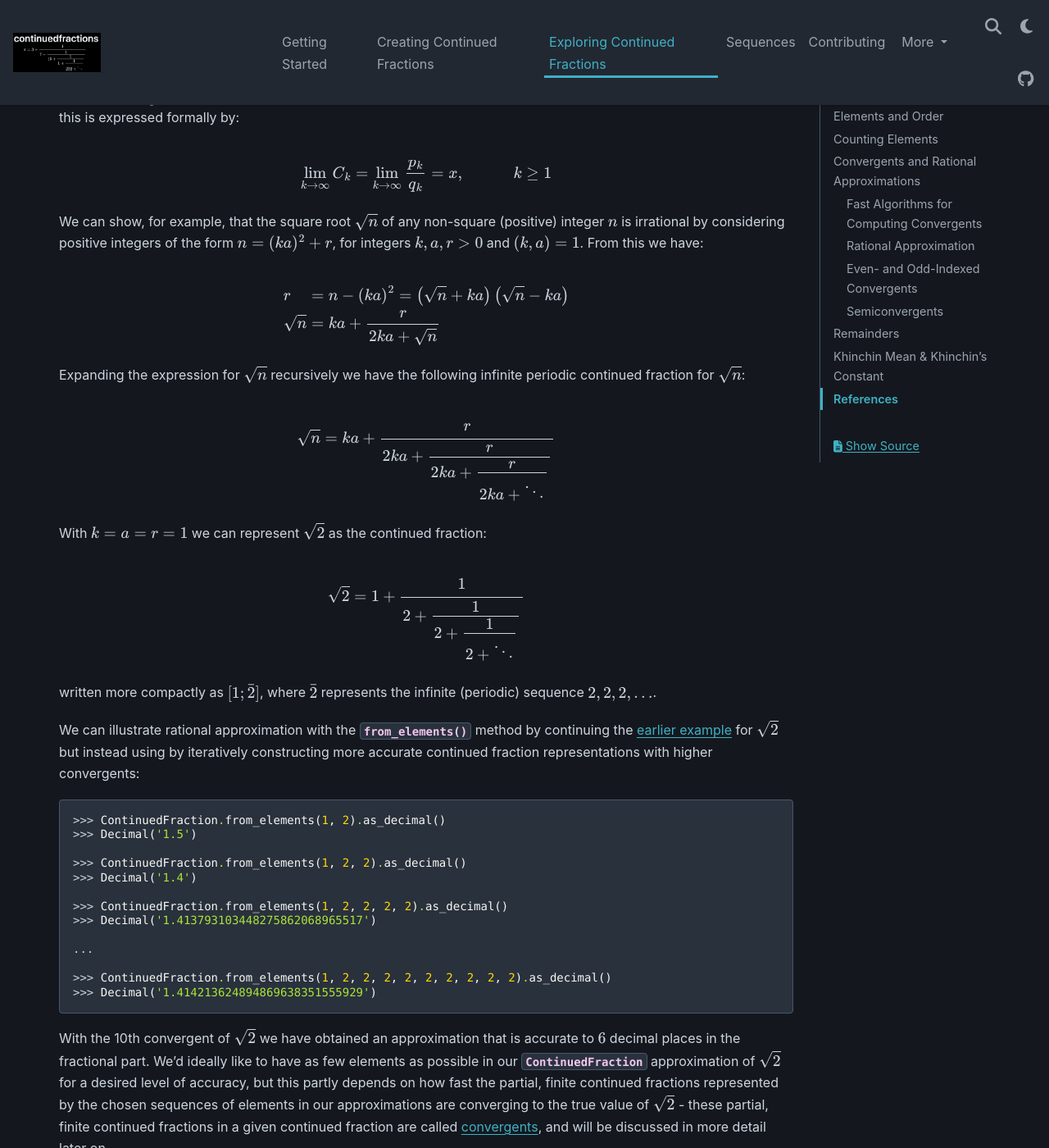
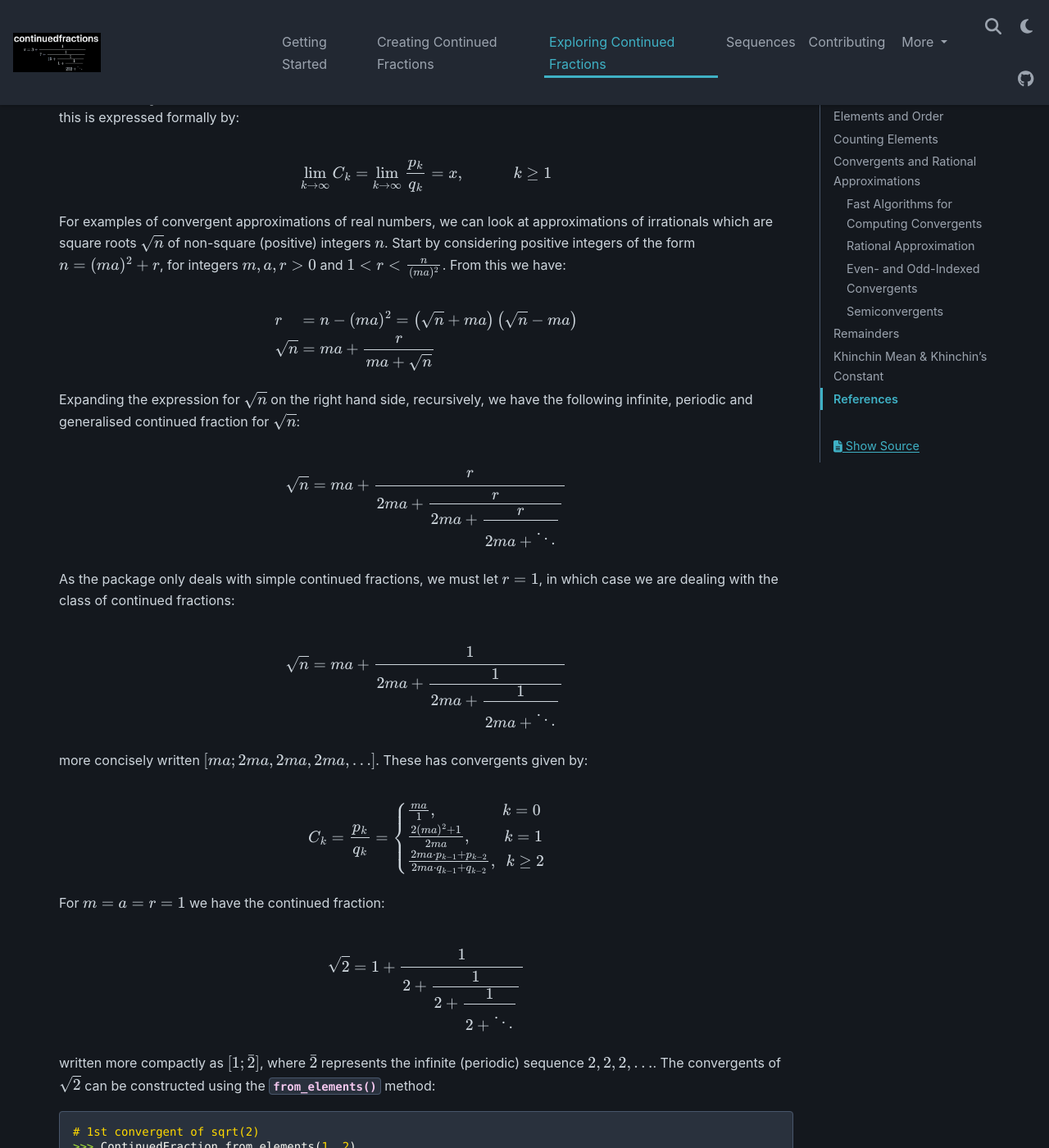
Before and after one commit to sr-murthy/continuedfractions, a Sphinx documentation site: the page built from docs/sources/exploring-continued-fractions.rst, in a window 1280 px wide and 1400 px high, scrolled down 4907 px. Shown: the whole window at 82% size. Built offline with Sphinx 7.4.7 and the PyData theme 0.15.4, drawn with Linux system fonts in a browser that asks for light colours; nearby versions of some CDN libraries; some of the changed text lies outside the part shown.

Commit message:
docs: further improvements to the Sphinx docs

```diff
--- a/docs/sources/exploring-continued-fractions.rst
+++ b/docs/sources/exploring-continued-fractions.rst
@@ -214,49 +214,75 @@ Convergents have a stronger version of this property: namely a rational number :
 
    \lim_{k \to \infty} C_k = \lim_{k \to \infty} \frac{p_k}{q_k} = x, \hskip{3em} k \geq 1
 
-We can show, for example, that the square root :math:`\sqrt{n}` of any non-square (positive) integer :math:`n` is irrational by considering positive integers of the form :math:`n = (ka)^2 + r`, for integers :math:`k, a, r > 0` and :math:`(k, a) = 1`. From this we have:
+For examples of convergent approximations of real numbers, we can look at approximations of irrationals which are square roots :math:`\sqrt{n}` of non-square (positive) integers :math:`n`. Start by considering positive integers of the form :math:`n = (ma)^2 + r`, for integers :math:`m, a, r > 0` and :math:`1 < r < \frac{n}{(ma)^2}`. From this we have:
 
 .. math::
    :nowrap:
 
    \begin{alignat*}{1}
-   & r &&= n - (ka)^2 = \left(\sqrt{n} + ka\right)\left(\sqrt{n} - ka\right) \\
-   & \sqrt{n} &&= ka + \frac{r}{2ka + \sqrt{n}}
+   & r &&= n - (ma)^2 = \left(\sqrt{n} + ma\right)\left(\sqrt{n} - ma\right) \\
+   & \sqrt{n} &&= ma + \frac{r}{ma + \sqrt{n}}
    \end{alignat*}
 
-Expanding the expression for :math:`\sqrt{n}` recursively we have the following infinite periodic continued fraction for :math:`\sqrt{n}`:
+Expanding the expression for :math:`\sqrt{n}` on the right hand side, recursively, we have the following infinite, periodic and generalised continued fraction for :math:`\sqrt{n}`:
 
 .. math::
 
-   \sqrt{n} = ka + \cfrac{r}{2ka + \cfrac{r}{2ka + \cfrac{r}{2ka + \ddots}}}
+   \sqrt{n} = ma + \cfrac{r}{2ma + \cfrac{r}{2ma + \cfrac{r}{2ma + \ddots}}}
 
-With :math:`k = a = r = 1` we can represent :math:`\sqrt{2}` as the continued fraction:
+As the package only deals with simple continued fractions, we must let :math:`r = 1`, in which case we are dealing with the class of continued fractions:
+
+.. math::
+
+   \sqrt{n} = ma + \cfrac{1}{2ma + \cfrac{1}{2ma + \cfrac{1}{2ma + \ddots}}}
+
+more concisely written :math:`[ma; 2ma, 2ma, 2ma, \ldots]`. These has convergents given by:
+
+.. math::
+
+   C_k = \frac{p_k}{q_k} = \begin{cases}
+                             \frac{ma}{1}, \hskip{4em} k = 0 \\
+                             \frac{2(ma)^2 + 1}{2ma}, \hskip{2em} k = 1 \\
+                             \frac{2ma \cdot p_{k - 1} + p_{k - 2}}{2ma \cdot q_{k - 1} + q_{k - 2}}, \hskip{0.5em} k \geq 2
+                           \end{cases}
+
+For :math:`m = a = r = 1` we have the continued fraction:
 
 .. math::
 
    \sqrt{2} = 1 + \cfrac{1}{2 + \cfrac{1}{2 + \cfrac{1}{2 + \ddots}}}
 
-written more compactly as :math:`[1; \bar{2}]`, where :math:`\bar{2}` represents the infinite (periodic) sequence :math:`2, 2, 2, \ldots`.
-
-We can illustrate rational approximation with the :py:meth:`~continuedfractions.continuedfraction.ContinuedFraction.from_elements` method by continuing the :ref:`earlier example <creating-continued-fractions.irrational-numbers>` for :math:`\sqrt{2}` but instead using by iteratively constructing more accurate continued fraction representations with higher convergents:
+written more compactly as :math:`[1; \bar{2}]`, where :math:`\bar{2}` represents the infinite (periodic) sequence :math:`2, 2, 2, \ldots`. The convergents of :math:`\sqrt{2}` can be constructed using the :py:meth:`~continuedfractions.continuedfraction.ContinuedFraction.from_elements` method:
 
 .. code:: python
 
+   # 1st convergent of sqrt(2)
+   >>> ContinuedFraction.from_elements(1, 2)
+   ContinuedFraction(3, 2)
    >>> ContinuedFraction.from_elements(1, 2).as_decimal()
    >>> Decimal('1.5')
 
+   # 2nd convergent of sqrt(2)
+   >>> ContinuedFraction.from_elements(1, 2, 2)
+   ContinuedFraction(7, 2)
    >>> ContinuedFraction.from_elements(1, 2, 2).as_decimal()
    >>> Decimal('1.4')
 
-   >>> ContinuedFraction.from_elements(1, 2, 2, 2, 2).as_decimal()
-   >>> Decimal('1.413793103448275862068965517')
+   # 3rd convergent of sqrt(2)
+   >>> ContinuedFraction.from_elements(1, 2, 2, 2)
+   ContinuedFraction(17, 12)
+   >>> ContinuedFraction.from_elements(1, 2, 2, 2).as_decimal()
+   >>> Decimal('1.416666666666666666666666667')
 
    ...
 
-   >>> ContinuedFraction.from_elements(1, 2, 2, 2, 2, 2, 2, 2, 2, 2).as_decimal()
-   >>> Decimal('1.414213624894869638351555929')
+   # 10th convergent of sqrt(2)
+   >>> ContinuedFraction.from_elements(1, 2, 2, 2, 2, 2, 2, 2, 2, 2, 2)
+   ContinuedFraction(8119, 5741)
+   >>> ContinuedFraction.from_elements(1, 2, 2, 2, 2, 2, 2, 2, 2, 2, 2).as_decimal()
+   >>> Decimal('1.414213551646054694304128201')
 
-With the 10th convergent of :math:`\sqrt{2}` we have obtained an approximation that is accurate to :math:`6` decimal places in the fractional part. We'd ideally like to have as few elements as possible in our :py:class:`~continuedfractions.continuedfraction.ContinuedFraction` approximation of :math:`\sqrt{2}` for a desired level of accuracy, but this partly depends on how fast the partial, finite continued fractions represented by the chosen sequences of elements in our approximations are converging to the true value of :math:`\sqrt{2}` - these partial, finite continued fractions in a given continued fraction are called :ref:`convergents <exploring-continued-fractions.convergents-and-rational-approximations>`, and will be discussed in more detail later on.
+With the 10th convergent :math:`\frac{8119}{5741}` of :math:`\sqrt{2}` we have obtained an approximation that is accurate to :math:`6` decimal places in the fractional part. We'd ideally like to have as few elements as possible in our :py:class:`~continuedfractions.continuedfraction.ContinuedFraction` approximation of :math:`\sqrt{2}` for a desired level of accuracy, but this partly depends on how fast the partial, finite continued fractions represented by the chosen sequences of elements in our approximations are converging to the true value of :math:`\sqrt{2}` - these partial, finite continued fractions in a given continued fraction are called :ref:`convergents <exploring-continued-fractions.convergents-and-rational-approximations>`, and will be discussed in more detail later on.
 
 If we use the 100th convergent (with :math:`101` elements consisting of the integer part  :math:`1`, plus a tail of one hundred 2s), we get more accurate results:
 
--- a/docs/sources/getting-started.rst
+++ b/docs/sources/getting-started.rst
@@ -12,6 +12,6 @@ A standard :program:`pip` install (with the :code:`-U` "upgrade" option to get t
 
    pip install -U continuedfractions
 
-Only the standard libraries are required. It is tested and supported on Python 3.10, 3.11, 3.12 & 3.13 (on the latest **Ubuntu Linux**, **MacOS**, and **Windows** versions), although it should be compatible with earlier Python versions as well.
+Only the standard libraries are used. The package is tested and supported on Python 3.10, 3.11, 3.12 & 3.13 (on the latest **Ubuntu Linux**, **MacOS**, and **Windows** versions), although it should be compatible with earlier Python versions as well.
 
 If you are interested in contributing please start with the :doc:`contributions guide <contributing>`, otherwise you can start :doc:`here <creating-continued-fractions>` or jump to the :doc:`API reference <api-reference>`.
```
